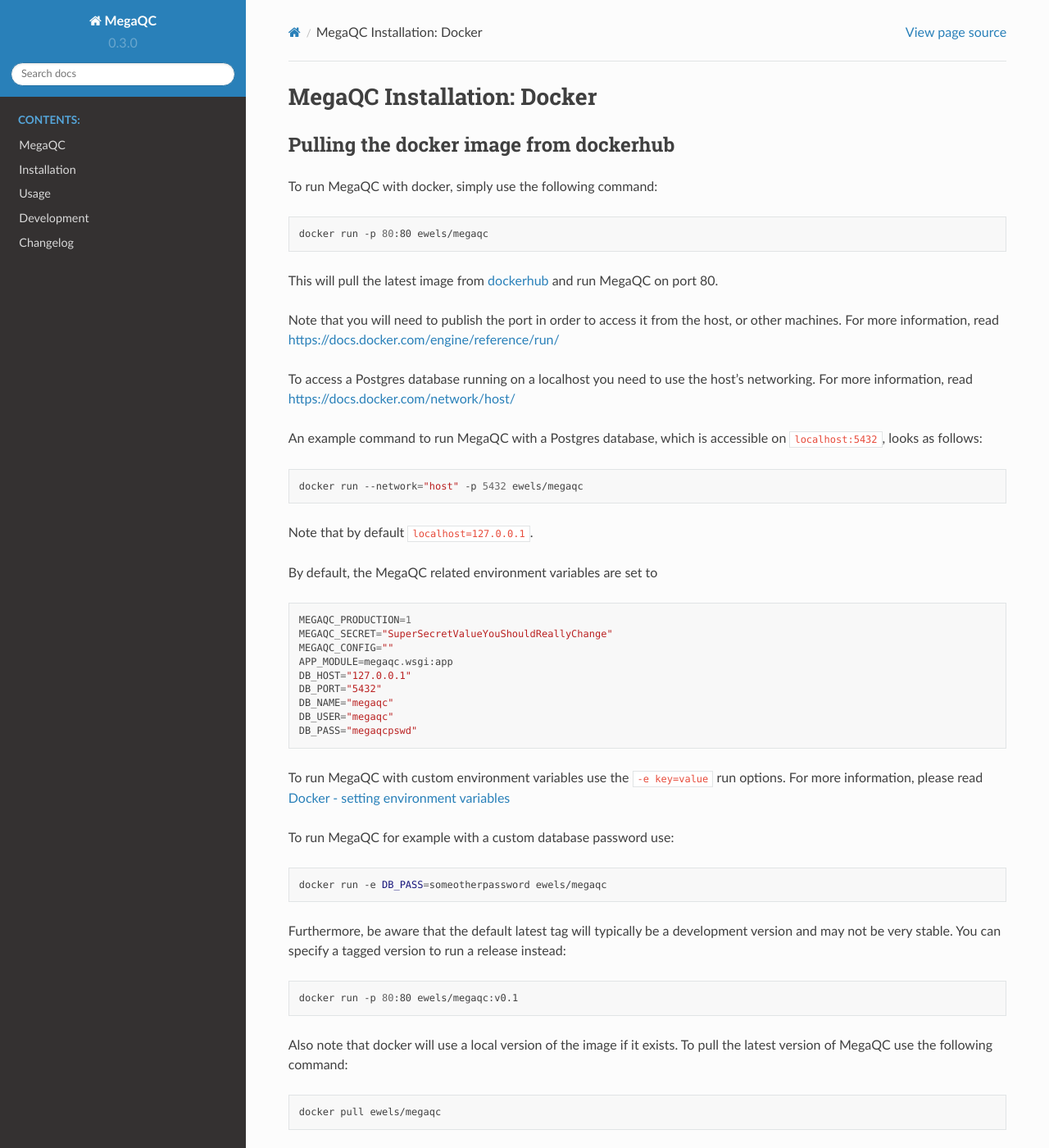
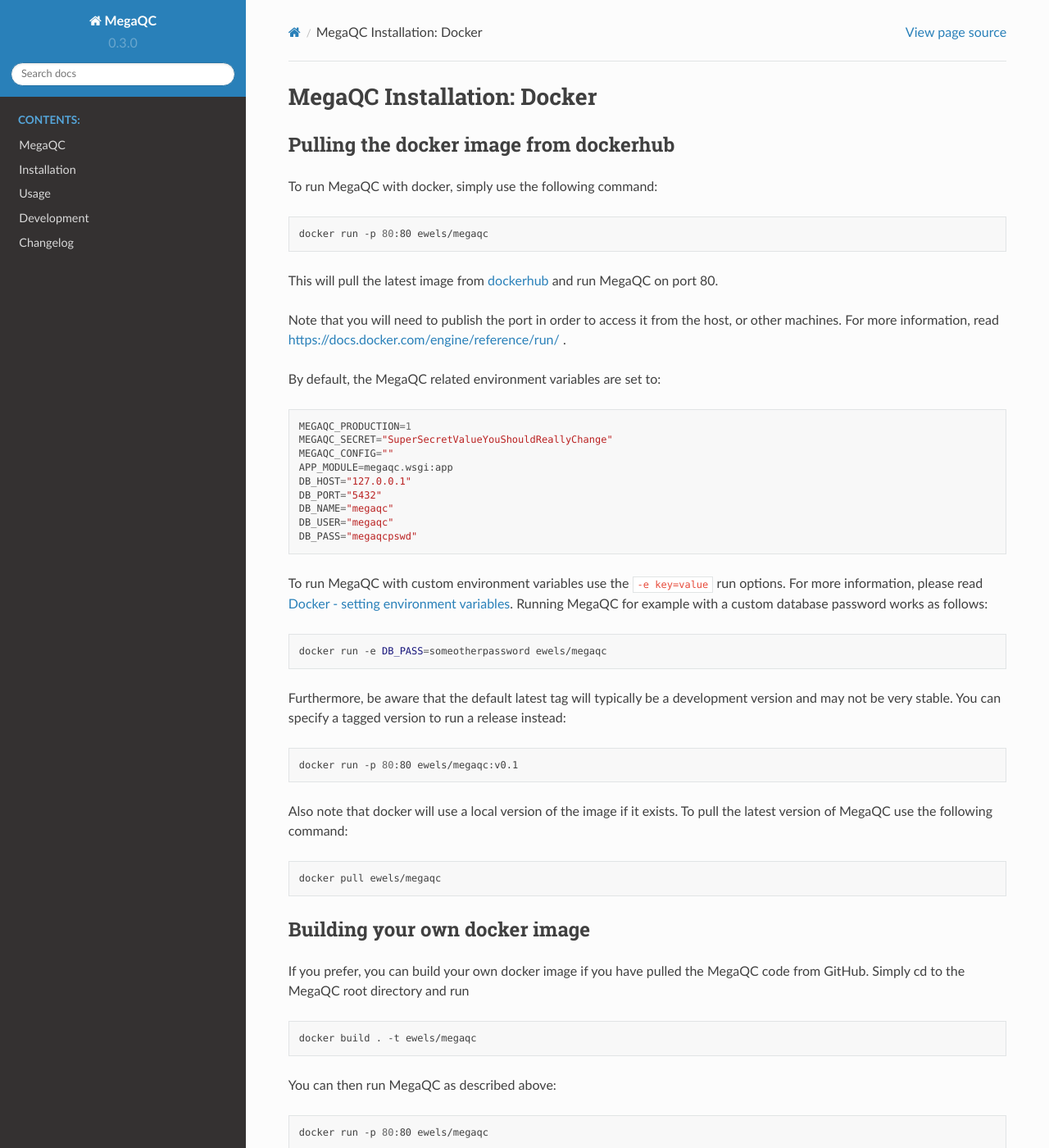
Before and after one commit to MultiQC/MegaQC, a Sphinx documentation site: the page built from docs/source/docs/installation/installation_docker.rst, in a window 1280 px wide and 1400 px high. Shown: the whole window at 82% size. Built offline with Sphinx 7.4.7 and the Read the Docs theme 2.0.0, drawn with Linux system fonts in a browser that asks for light colours; pages that are not in the unit, such as notebooks, are missing from menus; some of the changed text lies outside the part shown.

Commit message:
review addressed
Signed-off-by: Zethson <lukas.heumos@posteo.net>

```diff
--- a/README.rst
+++ b/README.rst
@@ -73,7 +73,9 @@
 
 Once installed, run the server with the following command:
 
- ``megaqc run``
+.. code:: bash
+
+    megaqc run
 
 .. _MultiQC website: http://multiqc.info
 .. _GitHub repo: https://github.com/ewels/MultiQC
--- a/docs/source/docs/installation/installation_docker.rst
+++ b/docs/source/docs/installation/installation_docker.rst
@@ -10,27 +10,13 @@
 
    docker run -p 80:80 ewels/megaqc
 
-This will pull the latest image from `dockerhub`_ and run MegaQC on port
-80.
+This will pull the latest image from `dockerhub`_ and run MegaQC on port 80.
 
 Note that you will need to publish the port in order to access it from
 the host, or other machines. For more information, read
-https://docs.docker.com/engine/reference/run/
+https://docs.docker.com/engine/reference/run/ .
 
-To access a Postgres database running on a localhost you need to use
-the host's networking. For more information, read
-https://docs.docker.com/network/host/
-
-An example command to run MegaQC with a Postgres database, which is accessible
-on ``localhost:5432``, looks as follows:
-
-.. code:: bash
-
-    docker run --network="host" -p 5432 ewels/megaqc
-
-Note that by default ``localhost=127.0.0.1``.
-
-By default, the MegaQC related environment variables are set to
+By default, the MegaQC related environment variables are set to:
 
 .. code-block::
 
@@ -46,9 +32,8 @@
 
 To run MegaQC with custom environment variables use the ``-e key=value`` run options.
 For more information, please read
-`Docker - setting environment variables <https://docs.docker.com/engine/reference/commandline/run/#set-environment-variables--e---env---env-file>`_
-
-To run MegaQC for example with a custom database password use:
+`Docker - setting environment variables <https://docs.docker.com/engine/reference/commandline/run/#set-environment-variables--e---env---env-file>`_.
+Running MegaQC for example with a custom database password works as follows:
 
 .. code-block:: bash
 
@@ -154,4 +139,20 @@
    }
    ]
 
+Running MegaQC with a local Postgres database
+--------------------------------------------------
+
+To access a Postgres database running on a localhost you need to use
+the host's networking. For more information, read
+https://docs.docker.com/network/host/ .
+
+An example command to run MegaQC with a Postgres database which is accessible
+on ``localhost:5432``, looks as follows:
+
+.. code:: bash
+
+    docker run --network="host" -p 5432 ewels/megaqc
+
+Note that by default ``localhost=127.0.0.1``.
+
 .. _dockerhub: https://hub.docker.com/r/ewels/megaqc/
```
Also changed, not shown: 1 other file.
